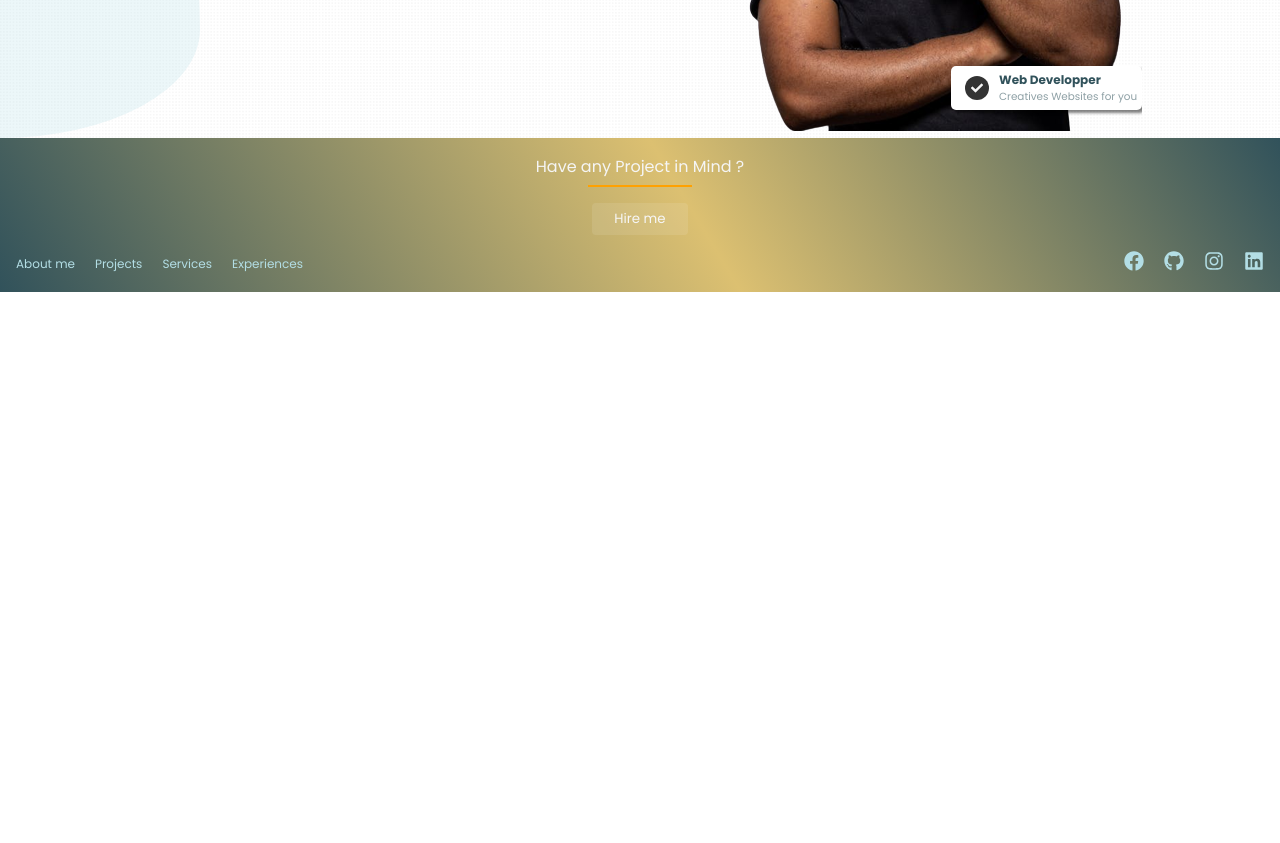
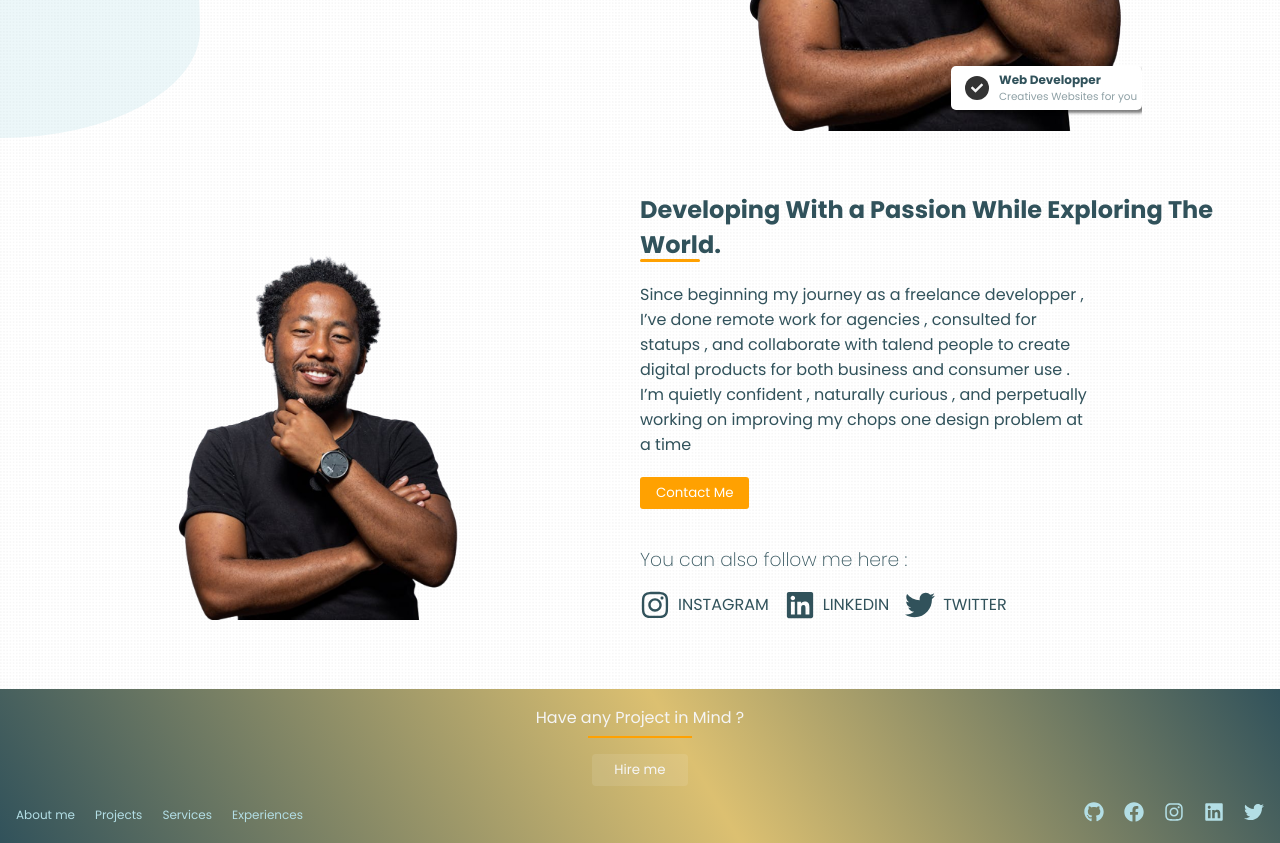
Before and after one commit to CREDO23/thierrybakera, a React (Vite) app: page / in a window 1280 px wide. Shown: the part 480-1323 px from the top of the page. Before the commit the page ends 800 px from the top, so only its background shows below. Built offline with nearby package versions, Linux system fonts and the light colour scheme.

Commit message:
feat : add about me section

```diff
--- a/src/App.jsx
+++ b/src/App.jsx
@@ -2,6 +2,7 @@
 import Footer from "./components/Footer";
 import Header from "./components/Header";
 import Home from "./components/Home";
+import About from "./components/About";
 import "./styles/css/index.css";
 
 function App() {
@@ -10,6 +11,7 @@ function App() {
     <>
       <Header />
       <Home/>
+      <About/>
       <Footer />
     </>
   );
--- /dev/null
+++ b/src/components/About.jsx
@@ -0,0 +1,43 @@
+import profil from "../assets/profil.png";
+import { FaFacebook, FaTwitter, FaLinkedin, FaInstagram } from "react-icons/fa";
+
+export default function () {
+  return (
+    <section className="about">
+      <div className="image">
+        <img src={profil} alt="" srcset="" />
+      </div>
+      <div className="about-me">
+        <div>
+          <h2>Developing With a Passion While Exploring The World.</h2>
+          <p>
+            Since beginning my journey as a freelance developper , I’ve done
+            remote work for agencies , consulted for statups , and collaborate
+            with talend people to create digital products for both business and
+            consumer use . I’m quietly confident , naturally curious , and
+            perpetually working on improving my chops one design problem at a
+            time
+          </p>
+          <button>Contact Me</button>
+        </div>
+        <div className="media-socials">
+          <h3>You can also follow me here :</h3>
+          <ul>
+            <li className="instagram">
+              <FaInstagram size={30} />
+             <span>INSTAGRAM</span>
+            </li>
+            <li className="linkedin">
+              <FaLinkedin size={30} />
+              <span>LINKEDIN</span>
+            </li>
+            <li className="twitter">
+              <FaTwitter size={30} />
+              <span>TWITTER</span>
+            </li>
+          </ul>
+        </div>
+      </div>
+    </section>
+  );
+}
--- a/src/components/Footer.jsx
+++ b/src/components/Footer.jsx
@@ -1,4 +1,4 @@
-import {FaFacebook , FaGithub , FaLinkedin , FaInstagram} from 'react-icons/fa'
+import {FaFacebook , FaGithub , FaLinkedin , FaInstagram , FaTwitter} from 'react-icons/fa'
 
 
 export default function () {
@@ -19,10 +19,11 @@ export default function () {
             <li>Experiences</li>
           </ul>
           <ul className="media">
+          <li><FaGithub size={20}/></li>
             <li><FaFacebook size={20}/></li>
-            <li><FaGithub size={20}/></li>
             <li><FaInstagram size={20}/></li>
             <li><FaLinkedin size={20}/></li>
+             <li><FaTwitter size={20}/></li>
         </ul>
       </div>
     </footer>
--- a/src/components/Home.jsx
+++ b/src/components/Home.jsx
@@ -1,5 +1,4 @@
 import profil from "../assets/profil.png";
-import { IoIosArrowForward } from "react-icons/io";
 import { FaCheck } from "react-icons/fa";
 
 export default function () {
--- a/src/styles/css/index.css
+++ b/src/styles/css/index.css
@@ -387,6 +387,120 @@ nav .mobile-menu {
   background: #333333;
 }
 
+.about {
+  color: #31525b;
+  background-image: -webkit-linear-gradient(90deg, transparent 0%, transparent 50%, white 50%, white 100%), -webkit-linear-gradient(0deg, rgba(0, 0, 0, 0.03) 0%, rgba(0, 0, 0, 0.03) 50%, white 50%, white 100%);
+  background-size: 0.2em 0.2em;
+  display: flex;
+}
+.about > div {
+  width: 60%;
+}
+@media only screen and (max-width: 760px) {
+  .about > div {
+    width: 90%;
+  }
+}
+@media only screen and (max-width: 760px) {
+  .about {
+    flex-direction: column-reverse;
+    align-items: center;
+    margin: 1.5rem 0;
+  }
+}
+.about .image {
+  display: flex;
+  align-items: center;
+  justify-content: center;
+}
+.about .image img {
+  height: 75%;
+}
+.about .about-me {
+  display: flex;
+  flex-direction: column;
+  justify-content: center;
+}
+@media only screen and (max-width: 760px) {
+  .about .about-me {
+    align-items: center;
+  }
+}
+.about .about-me h2 {
+  width: 90%;
+  position: relative;
+  margin-bottom: 1.25rem;
+}
+@media only screen and (max-width: 760px) {
+  .about .about-me h2 {
+    text-align: center;
+    width: 100%;
+  }
+}
+.about .about-me h2::after {
+  content: "";
+  position: absolute;
+  left: 0;
+  bottom: 0;
+  height: 3px;
+  width: 60px;
+  border-radius: 5px;
+  background: #ffa101;
+}
+@media only screen and (max-width: 760px) {
+  .about .about-me h2::after {
+    display: none;
+  }
+}
+.about .about-me p {
+  width: 70%;
+}
+@media only screen and (max-width: 900px) {
+  .about .about-me p {
+    width: 90%;
+    text-align: center;
+  }
+}
+.about .about-me button {
+  margin: 1.25rem 0;
+  height: 2rem;
+  border: none;
+  border-radius: 3px;
+  cursor: pointer;
+  padding: 0 1rem;
+  color: white;
+  background: #ffa101;
+}
+@media only screen and (max-width: 760px) {
+  .about .about-me button {
+    display: none;
+  }
+}
+.about .media-socials {
+  display: flex;
+  flex-direction: column;
+  align-items: flex-start;
+  gap: 1rem;
+  margin: 1rem 0;
+}
+.about .media-socials h3 {
+  font-weight: 200;
+}
+.about .media-socials ul {
+  display: flex;
+  align-items: center;
+  gap: 1rem;
+  padding: 0;
+  margin: 0;
+  list-style-type: none;
+}
+.about .media-socials ul li {
+  display: flex;
+  align-items: center;
+  justify-content: space-between;
+  gap: 0.5rem;
+}
+
 *,
 *::before,
 *::after {
--- /dev/null
+++ b/src/styles/sass/components/_about.scss
@@ -0,0 +1,135 @@
+@use "../mixins" as *;
+@use "../variables";
+@use "../functions" as *;
+
+
+.about{
+    color:  clr(primary , blue);
+    background-image: -webkit-linear-gradient(
+        90deg,
+        transparent 0%,
+        transparent 50%,
+        white 50%,
+        white 100%
+      ),
+      -webkit-linear-gradient(0deg, rgba(0, 0, 0, 0.03) 0%, rgba(0, 0, 0, 0.03)
+            50%, white 50%, white 100%);
+    background-size: 0.2em 0.2em;
+    display: flex;
+
+    > div{
+        width: 60%;
+
+        @include mq(tablet-small){
+            width: 90%;
+        }
+    }
+
+    @include mq(tablet-small){
+        flex-direction: column-reverse;
+        align-items: center;
+        margin: 1.5rem 0;
+    }
+
+    .image{
+        display: flex;
+        align-items: center;
+        justify-content: center;
+
+        img{
+            height : 75%
+        }
+    }
+
+    .about-me{
+
+        display: flex;
+        flex-direction: column;
+        justify-content: center;
+
+        @include mq(tablet-small){
+            align-items: center;
+
+        }
+
+
+        h2{
+            width: 90%;
+            position: relative;
+            margin-bottom: 1.25rem;
+
+            @include mq(tablet-small){
+                text-align: center;
+                width: 100%;
+            }
+
+            &::after{
+                content: '';
+                position: absolute;
+                left: 0;
+                bottom: 0;
+                height: 3px;
+                width: 60px;
+                border-radius: 5px;
+                background: clr(primary , yellow);
+
+                @include mq(tablet-small){
+                   display: none;
+                }
+            }
+        }
+
+        p{
+            width: 70%;
+
+            @include mq(tablet){
+                width: 90%;
+                text-align: center;
+            }
+        }
+
+        button{
+            margin: 1.25rem 0;
+            height: 2rem;
+            border: none;
+            border-radius: 3px;
+            cursor: pointer;
+            padding: 0 1rem;
+            color: white;
+            background: clr(primary,yellow);
+
+            @include mq(tablet-small){
+                display: none;
+             }
+        }
+    }
+
+    .media-socials{
+        display: flex;
+        flex-direction: column;
+        align-items: flex-start;
+        gap: 1rem;
+        margin: 1rem 0;
+
+        h3{
+            font-weight: 200;
+        }
+
+
+        ul{
+            display: flex;
+            align-items: center;
+            gap: 1rem;
+            padding: 0;
+            margin: 0;
+            list-style-type: none;
+
+           li{
+            display: flex;
+            align-items: center;
+            justify-content: space-between;
+            gap : .5rem
+           }
+        }
+    }
+}
--- /dev/null
+++ b/src/styles/sass/components/_button.scss
@@ -0,0 +1 @@
+@use '../mixins' as *;
--- a/src/styles/sass/components/_index.scss
+++ b/src/styles/sass/components/_index.scss
@@ -1,3 +1,4 @@
 
 @forward './navigation';
-@forward './home'
+@forward './home';
+@forward './about';
```
Also changed, not shown: src/assets/button-wave.svg (added), 1 other file (tests, documents, lock files or other folders).
